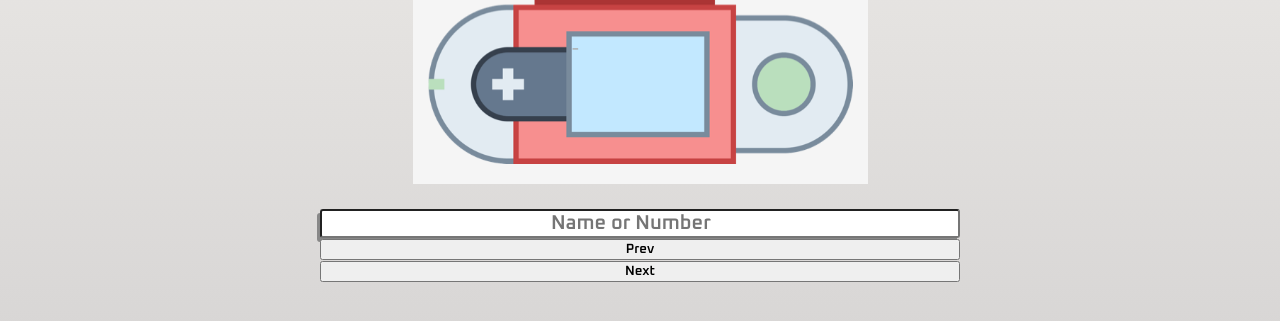
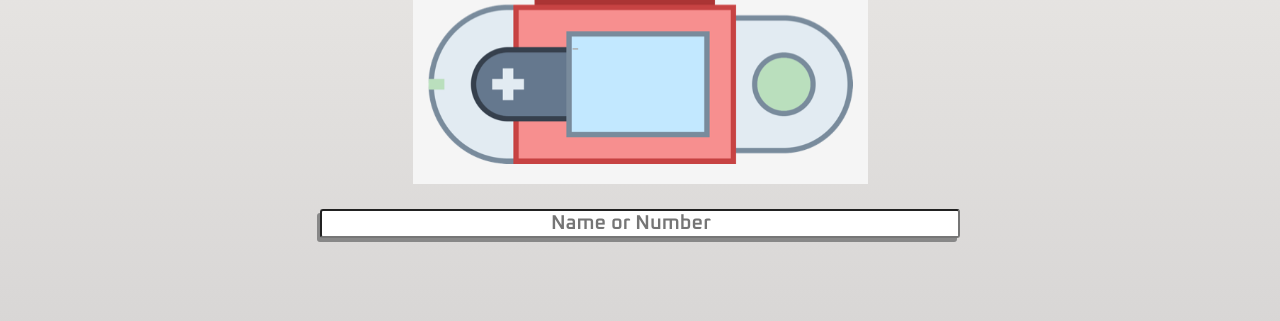
Before and after one commit to RoneySantos/pokedex-python, a Flask app: page / in a window 1280 px wide. Shown: the part 217-538 px from the top of the page. Run offline with Flask 2, Linux system fonts and the light colour scheme.

Commit message:
sharing first prototype

```diff
--- a/web/templates/index.html
+++ b/web/templates/index.html
@@ -33,11 +33,11 @@
             />
         </form>
 
-        <div class="buttons">
+        <!-- <div class="buttons">
 
             <button class="button btn-prev">Prev </button>
             <button class="button btn-next">Next </button>
-        </div>
+        </div> -->
     </main2>
 </body>
 </html>
```
Also changed, not shown: README.md, desktop-under-construction/images/bulbasaur.png (renamed from desktop/images/bulbasaur.png), desktop-under-construction/images/cabeca-bulbasaur.png (renamed from desktop/images/cabeca-bulbasaur.png), desktop-under-construction/images/cabeca-charmander.png (renamed from desktop/images/cabeca-charmander.png), desktop-under-construction/images/cabeca-dragonite.png (renamed from desktop/images/cabeca-dragonite.png), desktop-under-construction/images/cabeca-gengar.png (renamed from desktop/images/cabeca-gengar.png), desktop-under-construction/images/cabeca-gyarados.png (renamed from desktop/images/cabeca-gyarados.png), desktop-under-construction/images/cabeca-pikachu.png (renamed from desktop/images/cabeca-pikachu.png), desktop-under-construction/images/charmander.png (renamed from desktop/images/charmander.png), desktop-under-construction/images/dragonite.png (renamed from desktop/images/dragonite.png), desktop-under-construction/images/gengar.png (renamed from desktop/images/gengar.png), desktop-under-construction/images/gyarados.png (renamed from desktop/images/gyarados.png), desktop-under-construction/images/pikachu.png (renamed from desktop/images/pikachu.png), desktop-under-construction/main.py (renamed from desktop/main.py), 1 more files, 1 other file.
